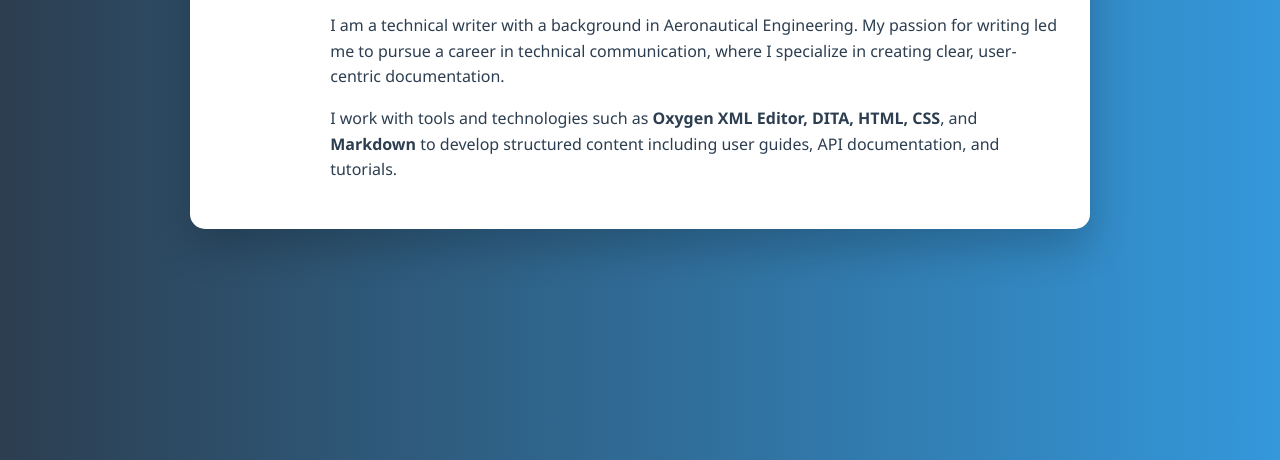
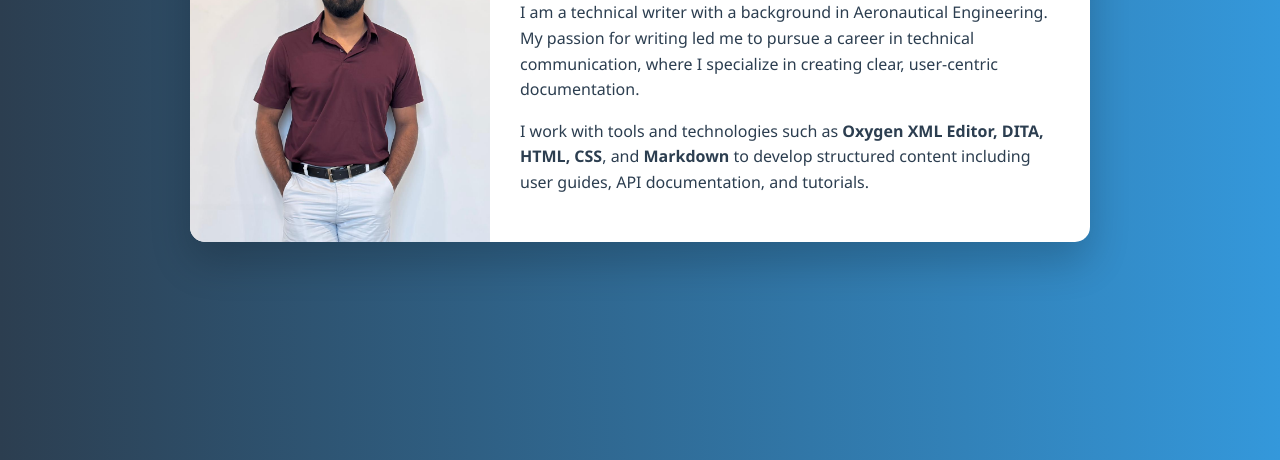
Before and after one commit to Alankar-Patil/Portfolio, a plain HTML site: page index.html in a window 1280 px wide. Shown: the part 340-800 px from the top of the page. Drawn offline with Linux system fonts and the light colour scheme.

Commit message:
file name updated

```diff
--- a/index.html
+++ b/index.html
@@ -82,7 +82,7 @@
   <div class="profile-card">
     <div class="profile-image">
       <!-- Replace this URL with your actual photo or local file path -->
-      <img src="alankar.jpg" alt="Alankar Patil" />
+      <img src="alankar.jpeg" alt="Alankar Patil" />
     </div>
     <div class="profile-info">
       <h1>Alankar Patil</h1>
```
